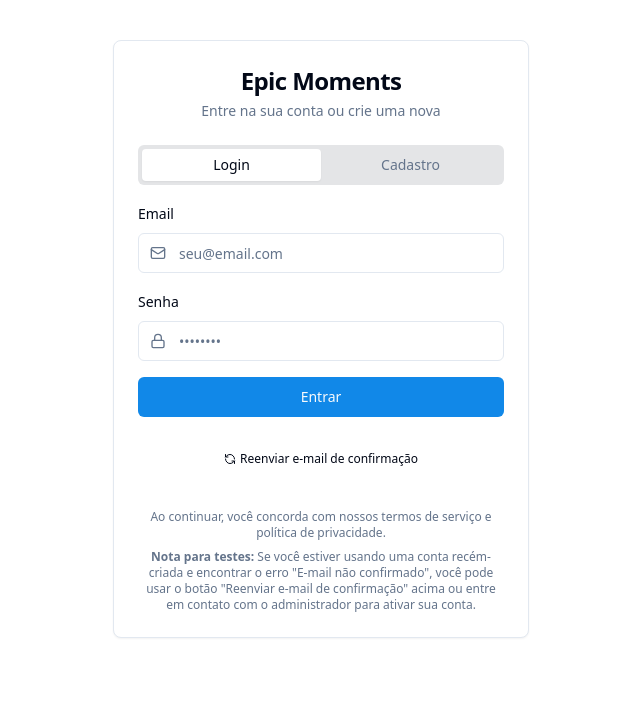
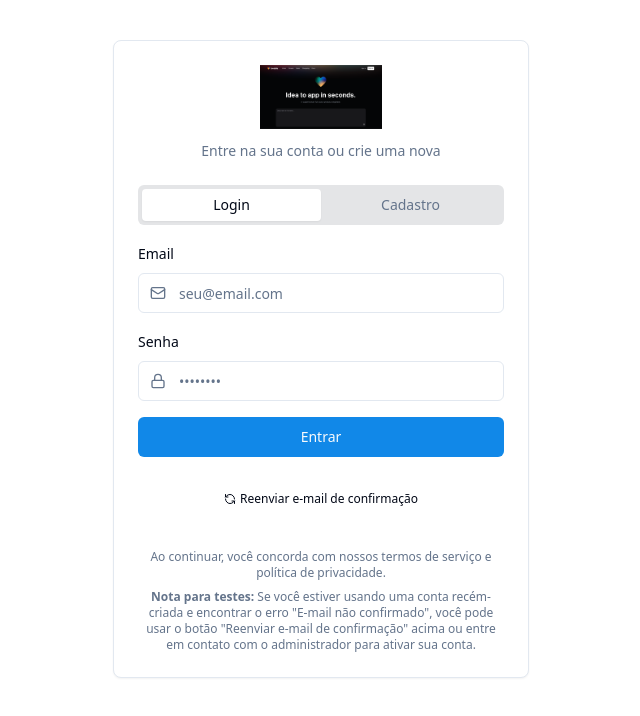
Before and after one commit to tgabriel324/epic-momentss, a React (Vite) app: page /auth in a window 1280 px wide. Shown: the top 716 px of the page, without its empty margins (319-959 px from the left). Built offline with nearby package versions, Linux system fonts and the light colour scheme.

Commit message:
Add logo to login page
The login page currently displays only text.  This commit adds the logo to improve the visual appeal.

```diff
--- a/src/pages/Auth.tsx
+++ b/src/pages/Auth.tsx
@@ -147,7 +147,13 @@ const Auth = () => {
     <Container className="max-w-md py-10">
       <Card>
         <CardHeader className="space-y-1">
-          <CardTitle className="text-2xl text-center">Epic Moments</CardTitle>
+          <div className="flex justify-center">
+            <img
+              src="/og-image.png"
+              alt="Epic Moments Logo"
+              className="h-16 mb-2"
+            />
+          </div>
           <CardDescription className="text-center">
             Entre na sua conta ou crie uma nova
           </CardDescription>
```
